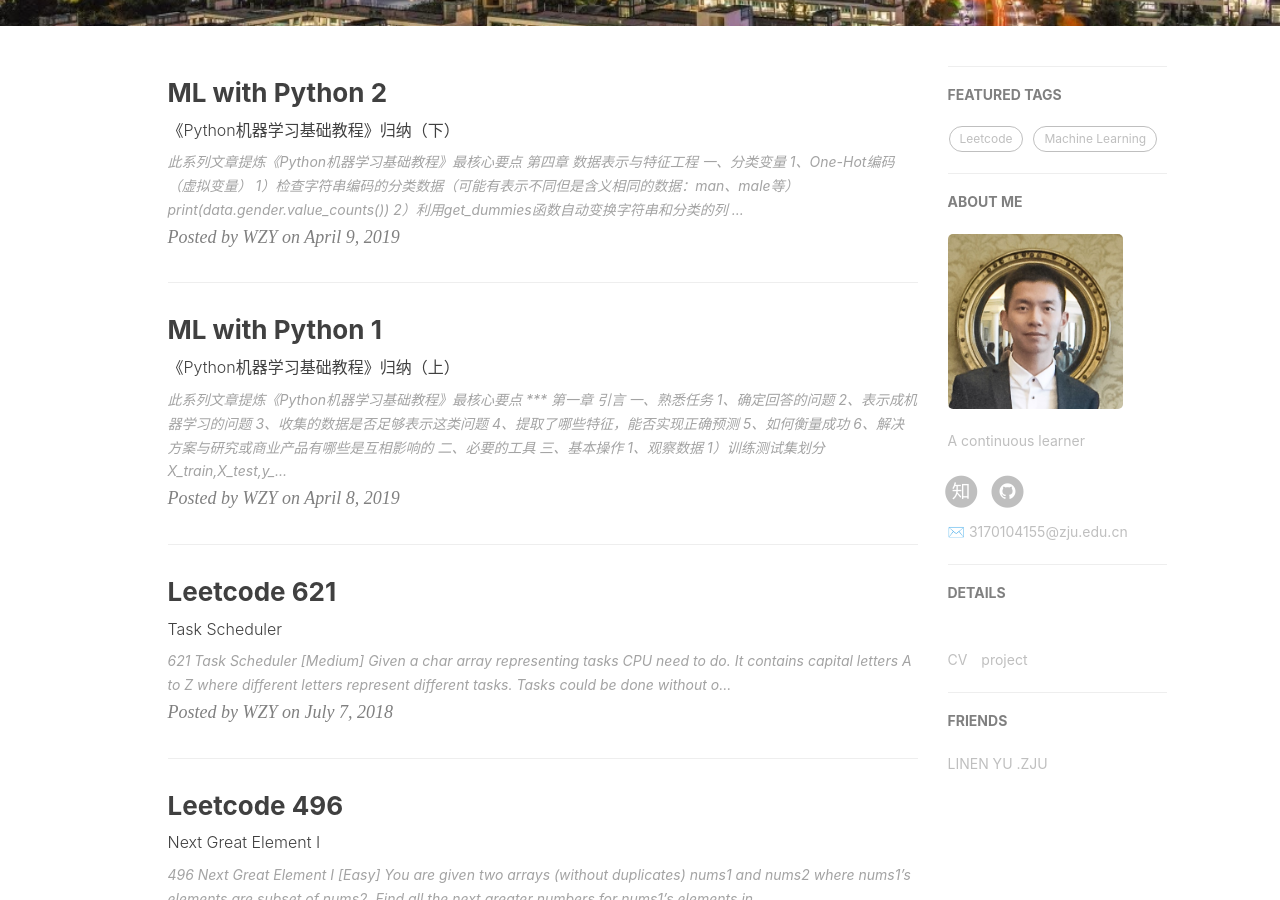
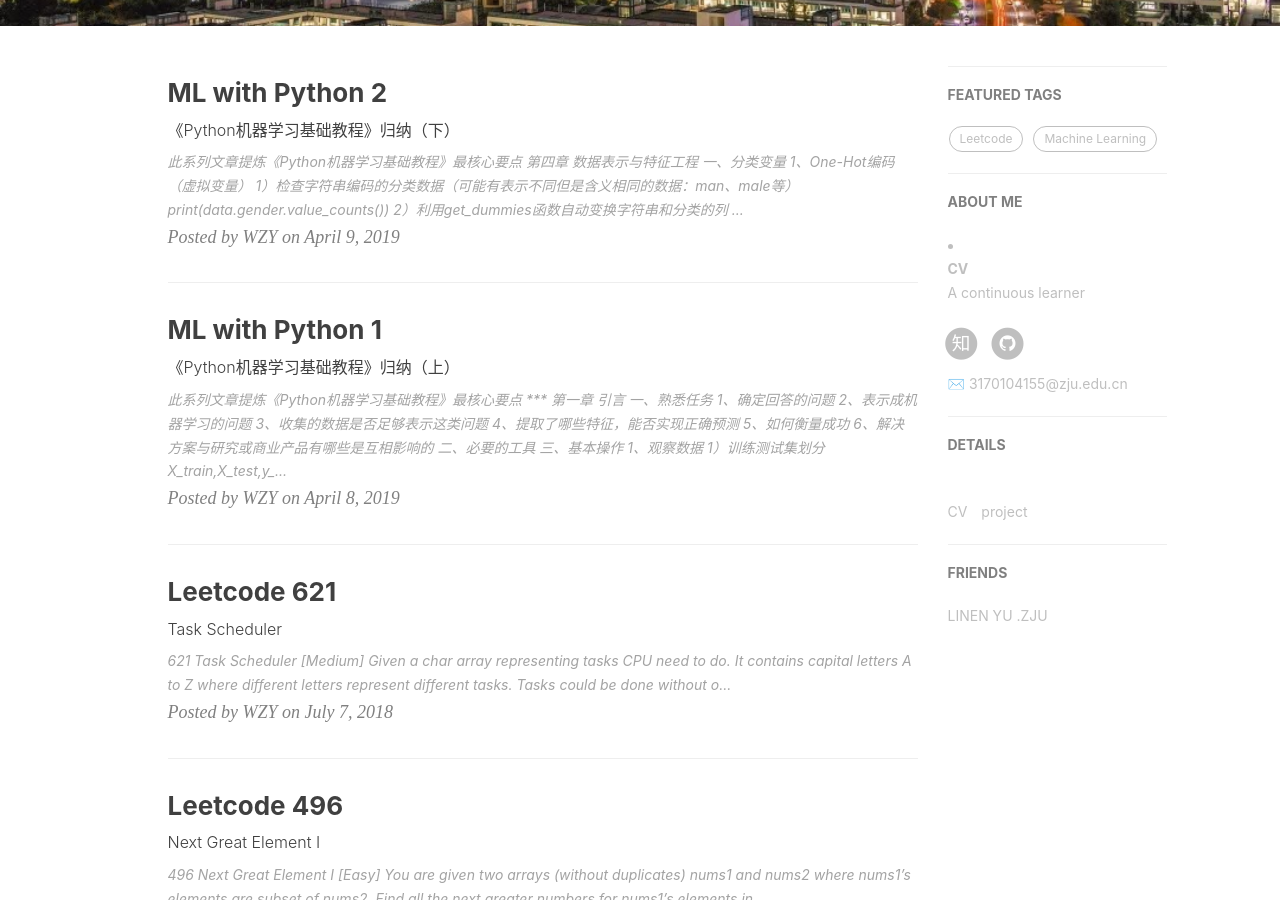
Before and after one commit to ZaccWu/ZaccWu.github.io, a Jekyll site: the page built from index.html, in a window 1280 px wide and 900 px high, scrolled down 392 px. Built offline with Jekyll 4.4.1, drawn with Linux system fonts in a browser that asks for light colours; nearby versions of some CDN libraries; the list of posts is cut into pages by our own code; comment, search, counter and statistics services are not loaded.

Commit message:
Update page.html

```diff
--- a/_layouts/page.html
+++ b/_layouts/page.html
@@ -102,11 +102,16 @@ layout: default
                 <section class="visible-md visible-lg">
                     <hr><h5><a href="{{'/about/' | prepend: site.baseurl }}">ABOUT ME</a></h5>
                     <div class="short-about">
+			    <!--
                         {% if site.sidebar-avatar %}
                             <a href="{{ site.baseurl }}/about">
                                 <img src="{{site.sidebar-avatar}}"/>
                             </a>
                         {% endif %}
+			    -->
+			 <li class="menu-item menu-item-cv"><a href="/img/cv.pdf" rel="section">
+				 <br/><strong>CV</strong></a></li>
+
                         {% if site.sidebar-about-description %}
                             <p>{{site.sidebar-about-description}}</p>
                         {% endif %}
```
